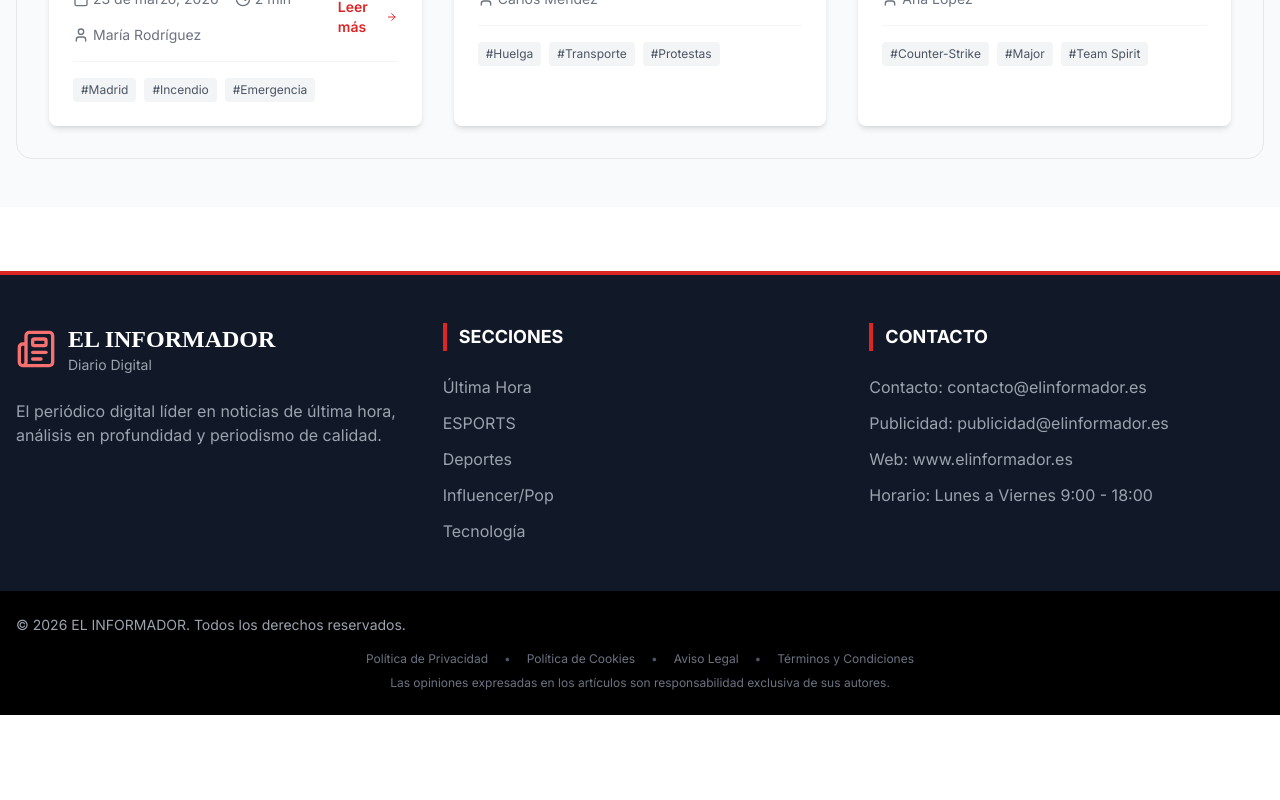
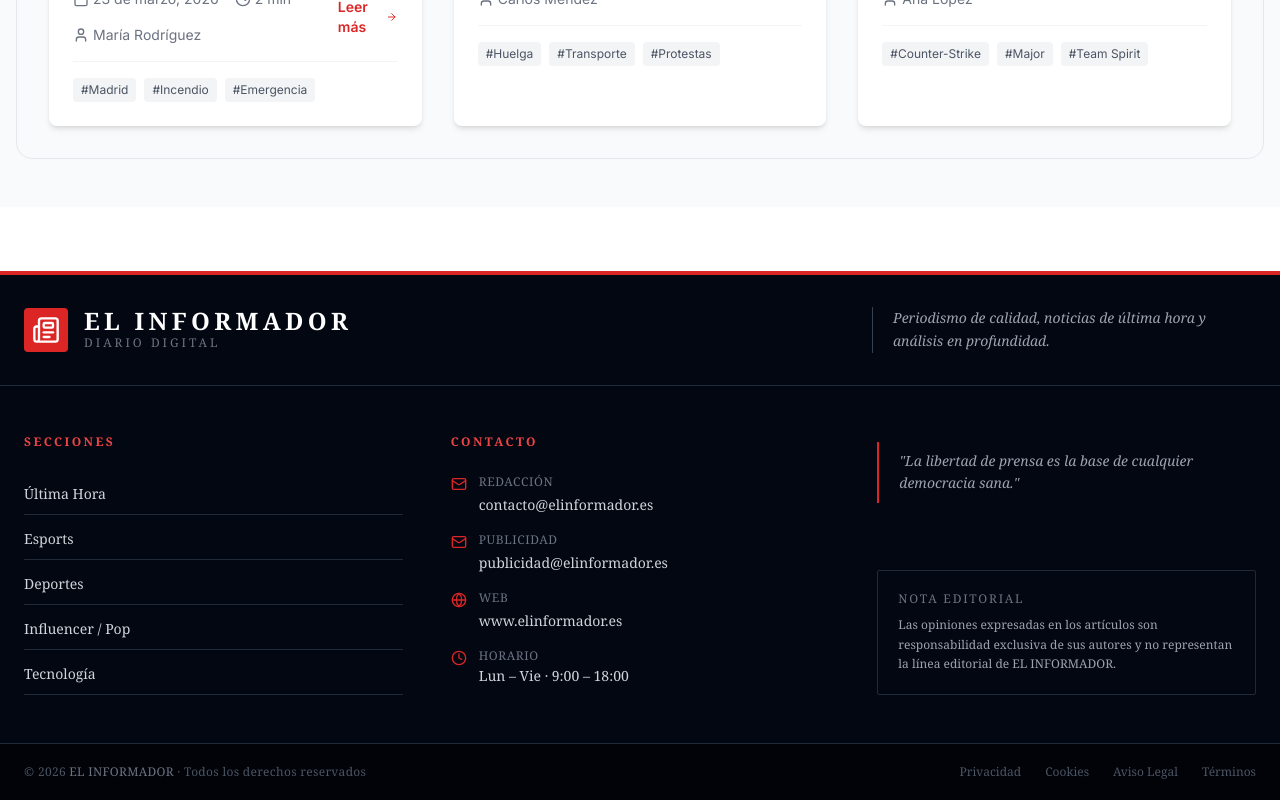
Before and after one commit to clawdbot-liaz/seo-blog-periodico, a Next.js app: page / in a window 1280 px wide. Shown: the part 3267-4067 px from the top of the page. Before the commit the page ends 3982 px from the top, so only its background shows below. Built offline with nearby package versions, Linux system fonts and the light colour scheme.

Commit message:
Update: Complete footer redesign with new typography, icons, layout, and professional newspaper styling

```diff
--- a/components/Footer.tsx
+++ b/components/Footer.tsx
@@ -1,72 +1,187 @@
-import { Newspaper } from 'lucide-react'
+import { Newspaper, Mail, Globe, Clock, ArrowUpRight } from 'lucide-react'
 
 export default function Footer() {
   const currentYear = new Date().getFullYear()
 
+  const secciones = [
+    { label: 'Última Hora', href: '/ultima-hora' },
+    { label: 'Esports', href: '/esports' },
+    { label: 'Deportes', href: '/deportes' },
+    { label: 'Influencer / Pop', href: '/influencer-pop' },
+    { label: 'Tecnología', href: '/tecnologia' },
+  ]
+
+  const legal = [
+    { label: 'Privacidad', href: '/privacidad' },
+    { label: 'Cookies', href: '/cookies' },
+    { label: 'Aviso Legal', href: '/aviso-legal' },
+    { label: 'Términos', href: '/condiciones' },
+  ]
+
   return (
-    <footer className="bg-gray-900 text-white mt-16 border-t-4 border-red-600">
-      {/* Main footer */}
-      <div className="container mx-auto px-4 py-12">
-        <div className="grid md:grid-cols-3 gap-8">
+    <footer
+      style={{ fontFamily: "'Georgia', 'Times New Roman', serif" }}
+      className="bg-gray-950 text-white mt-16"
+    >
+      {/* Red accent bar */}
+      <div className="h-1 w-full bg-red-600" />
+
+      {/* Top strip — masthead */}
+      <div className="border-b border-gray-800">
+        <div className="container mx-auto px-6 py-8 flex flex-col md:flex-row items-start md:items-center justify-between gap-6">
           {/* Brand */}
-          <div>
-            <div className="flex items-center gap-3 mb-6">
-              <Newspaper className="h-10 w-10 text-red-400" />
-              <div>
-                <h3 className="text-2xl font-bold font-serif">EL INFORMADOR</h3>
-                <p className="text-gray-400 text-sm">Diario Digital</p>
-              </div>
+          <div className="flex items-center gap-4">
+            <div className="bg-red-600 p-2 rounded">
+              <Newspaper className="h-7 w-7 text-white" />
             </div>
-            <p className="text-gray-400">
-              El periódico digital líder en noticias de última hora, análisis en profundidad y periodismo de calidad.
-            </p>
+            <div>
+              <p
+                className="text-2xl font-bold tracking-widest uppercase leading-none"
+                style={{ letterSpacing: '0.18em' }}
+              >
+                El Informador
+              </p>
+              <p
+                className="text-gray-500 text-xs tracking-widest uppercase mt-0.5"
+                style={{ letterSpacing: '0.25em' }}
+              >
+                Diario Digital
+              </p>
+            </div>
           </div>
+
+          {/* Tagline */}
+          <p className="text-gray-400 text-sm max-w-sm leading-relaxed border-l border-gray-700 pl-5 italic">
+            Periodismo de calidad, noticias de última hora y análisis en profundidad.
+          </p>
+        </div>
+      </div>
+
+      {/* Main grid */}
+      <div className="container mx-auto px-6 py-12">
+        <div className="grid md:grid-cols-3 gap-12">
 
           {/* Secciones */}
           <div>
-            <h4 className="text-lg font-bold mb-6 border-l-4 border-red-600 pl-3">SECCIONES</h4>
-            <ul className="space-y-3">
-              <li><a href="/ultima-hora" className="text-gray-400 hover:text-white transition">Última Hora</a></li>
-              <li><a href="/esports" className="text-gray-400 hover:text-white transition">ESPORTS</a></li>
-              <li><a href="/deportes" className="text-gray-400 hover:text-white transition">Deportes</a></li>
-              <li><a href="/influencer-pop" className="text-gray-400 hover:text-white transition">Influencer/Pop</a></li>
-              <li><a href="/tecnologia" className="text-gray-400 hover:text-white transition">Tecnología</a></li>
+            <h4
+              className="text-xs font-bold tracking-widest uppercase text-red-500 mb-6"
+              style={{ letterSpacing: '0.2em' }}
+            >
+              Secciones
+            </h4>
+            <ul className="space-y-1">
+              {secciones.map(({ label, href }) => (
+                <li key={href}>
+                  <a
+                    href={href}
+                    className="group flex items-center justify-between py-2.5 border-b border-gray-800 text-gray-300 hover:text-white transition-colors duration-200"
+                  >
+                    <span className="text-sm">{label}</span>
+                    <ArrowUpRight
+                      className="h-3.5 w-3.5 text-gray-600 group-hover:text-red-500 transition-colors duration-200 opacity-0 group-hover:opacity-100"
+                    />
+                  </a>
+                </li>
+              ))}
             </ul>
           </div>
 
           {/* Contacto */}
           <div>
-            <h4 className="text-lg font-bold mb-6 border-l-4 border-red-600 pl-3">CONTACTO</h4>
-            <div className="text-gray-400 space-y-3">
-              <p>Contacto: contacto@elinformador.es</p>
-              <p>Publicidad: publicidad@elinformador.es</p>
-              <p>Web: www.elinformador.es</p>
-              <p>Horario: Lunes a Viernes 9:00 - 18:00</p>
+            <h4
+              className="text-xs font-bold tracking-widest uppercase text-red-500 mb-6"
+              style={{ letterSpacing: '0.2em' }}
+            >
+              Contacto
+            </h4>
+            <ul className="space-y-4">
+              <li className="flex items-start gap-3">
+                <Mail className="h-4 w-4 text-red-600 mt-0.5 shrink-0" />
+                <div>
+                  <p className="text-gray-500 text-xs uppercase tracking-wider mb-0.5">Redacción</p>
+                  <a
+                    href="mailto:contacto@elinformador.es"
+                    className="text-gray-300 hover:text-white text-sm transition-colors"
+                  >
+                    contacto@elinformador.es
+                  </a>
+                </div>
+              </li>
+              <li className="flex items-start gap-3">
+                <Mail className="h-4 w-4 text-red-600 mt-0.5 shrink-0" />
+                <div>
+                  <p className="text-gray-500 text-xs uppercase tracking-wider mb-0.5">Publicidad</p>
+                  <a
+                    href="mailto:publicidad@elinformador.es"
+                    className="text-gray-300 hover:text-white text-sm transition-colors"
+                  >
+                    publicidad@elinformador.es
+                  </a>
+                </div>
+              </li>
+              <li className="flex items-start gap-3">
+                <Globe className="h-4 w-4 text-red-600 mt-0.5 shrink-0" />
+                <div>
+                  <p className="text-gray-500 text-xs uppercase tracking-wider mb-0.5">Web</p>
+                  <a
+                    href="https://www.elinformador.es"
+                    className="text-gray-300 hover:text-white text-sm transition-colors"
+                  >
+                    www.elinformador.es
+                  </a>
+                </div>
+              </li>
+              <li className="flex items-start gap-3">
+                <Clock className="h-4 w-4 text-red-600 mt-0.5 shrink-0" />
+                <div>
+                  <p className="text-gray-500 text-xs uppercase tracking-wider mb-0.5">Horario</p>
+                  <p className="text-gray-300 text-sm">Lun – Vie · 9:00 – 18:00</p>
+                </div>
+              </li>
+            </ul>
+          </div>
+
+          {/* Quote / divider block */}
+          <div className="flex flex-col justify-between">
+            <blockquote className="border-l-2 border-red-600 pl-5 py-2 mt-2">
+              <p className="text-gray-400 text-sm leading-relaxed italic">
+                "La libertad de prensa es la base de cualquier democracia sana."
+              </p>
+            </blockquote>
+
+            <div className="mt-10 p-5 border border-gray-800 rounded-sm">
+              <p
+                className="text-gray-500 text-xs uppercase tracking-widest mb-2"
+                style={{ letterSpacing: '0.15em' }}
+              >
+                Nota editorial
+              </p>
+              <p className="text-gray-400 text-xs leading-relaxed">
+                Las opiniones expresadas en los artículos son responsabilidad exclusiva de sus autores y no representan la línea editorial de EL INFORMADOR.
+              </p>
             </div>
           </div>
+
         </div>
-
-
       </div>
 
-      {/* Copyright */}
-      <div className="bg-black py-6">
-        <div className="container mx-auto px-4">
-          <div className="flex flex-col md:flex-row justify-between items-center text-gray-400 text-sm">
-            <p>© {currentYear} EL INFORMADOR. Todos los derechos reservados.</p>
-          </div>
-          <div className="text-center text-gray-500 text-xs mt-4">
-            <div className="flex flex-wrap justify-center gap-4 mb-2">
-              <a href="/privacidad" className="hover:text-white transition">Política de Privacidad</a>
-              <span className="text-gray-600">•</span>
-              <a href="/cookies" className="hover:text-white transition">Política de Cookies</a>
-              <span className="text-gray-600">•</span>
-              <a href="/aviso-legal" className="hover:text-white transition">Aviso Legal</a>
-              <span className="text-gray-600">•</span>
-              <a href="/condiciones" className="hover:text-white transition">Términos y Condiciones</a>
-            </div>
-            <p>Las opiniones expresadas en los artículos son responsabilidad exclusiva de sus autores.</p>
-          </div>
+      {/* Bottom bar */}
+      <div className="border-t border-gray-800 bg-black/50">
+        <div className="container mx-auto px-6 py-5 flex flex-col md:flex-row items-center justify-between gap-4">
+          <p className="text-gray-600 text-xs tracking-wide">
+            © {currentYear} <span className="text-gray-500">EL INFORMADOR</span> · Todos los derechos reservados
+          </p>
+          <nav className="flex flex-wrap items-center gap-x-6 gap-y-1">
+            {legal.map(({ label, href }, i) => (
+              <a
+                key={href}
+                href={href}
+                className="text-gray-600 hover:text-gray-300 text-xs transition-colors duration-200"
+              >
+                {label}
+              </a>
+            ))}
+          </nav>
         </div>
       </div>
     </footer>
```
